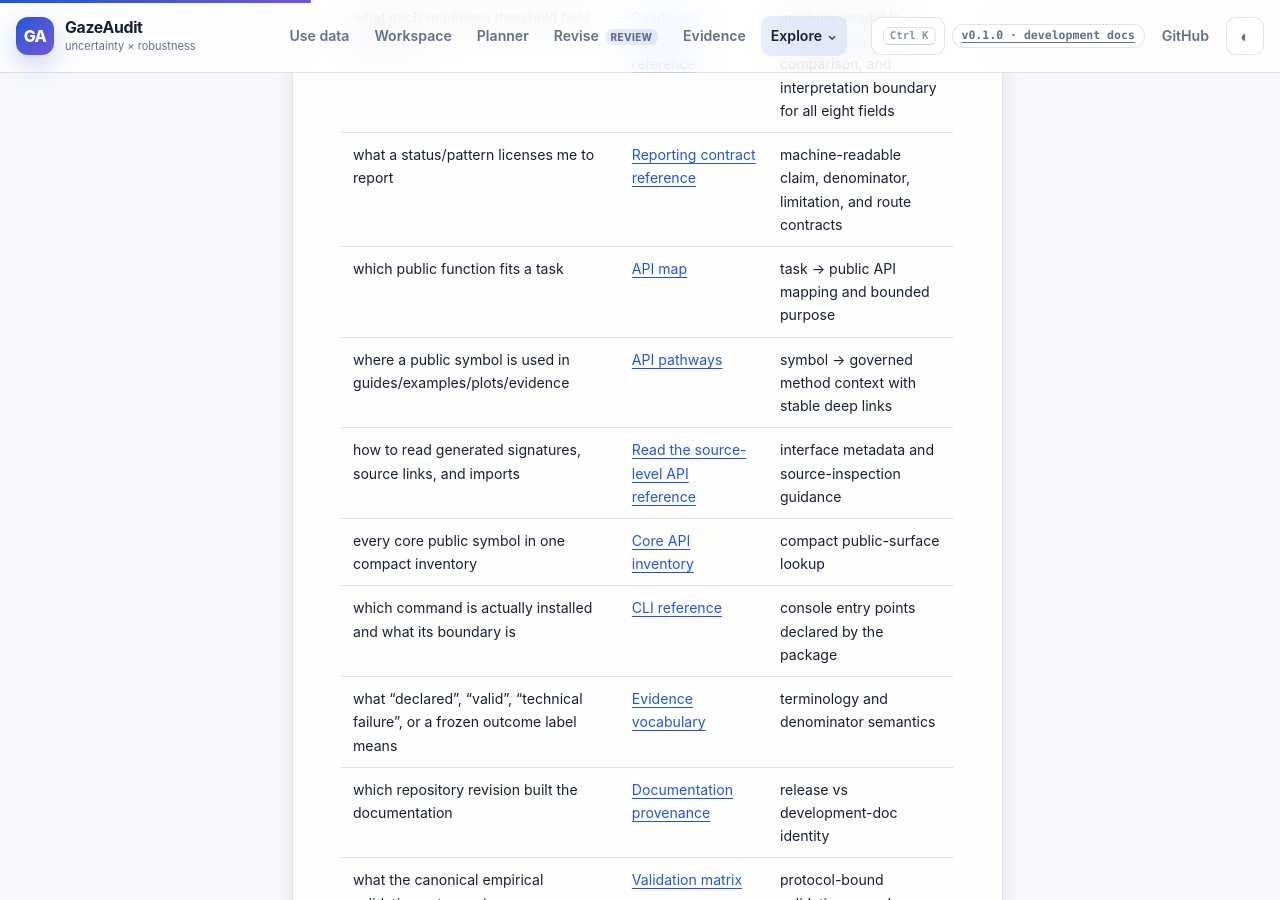
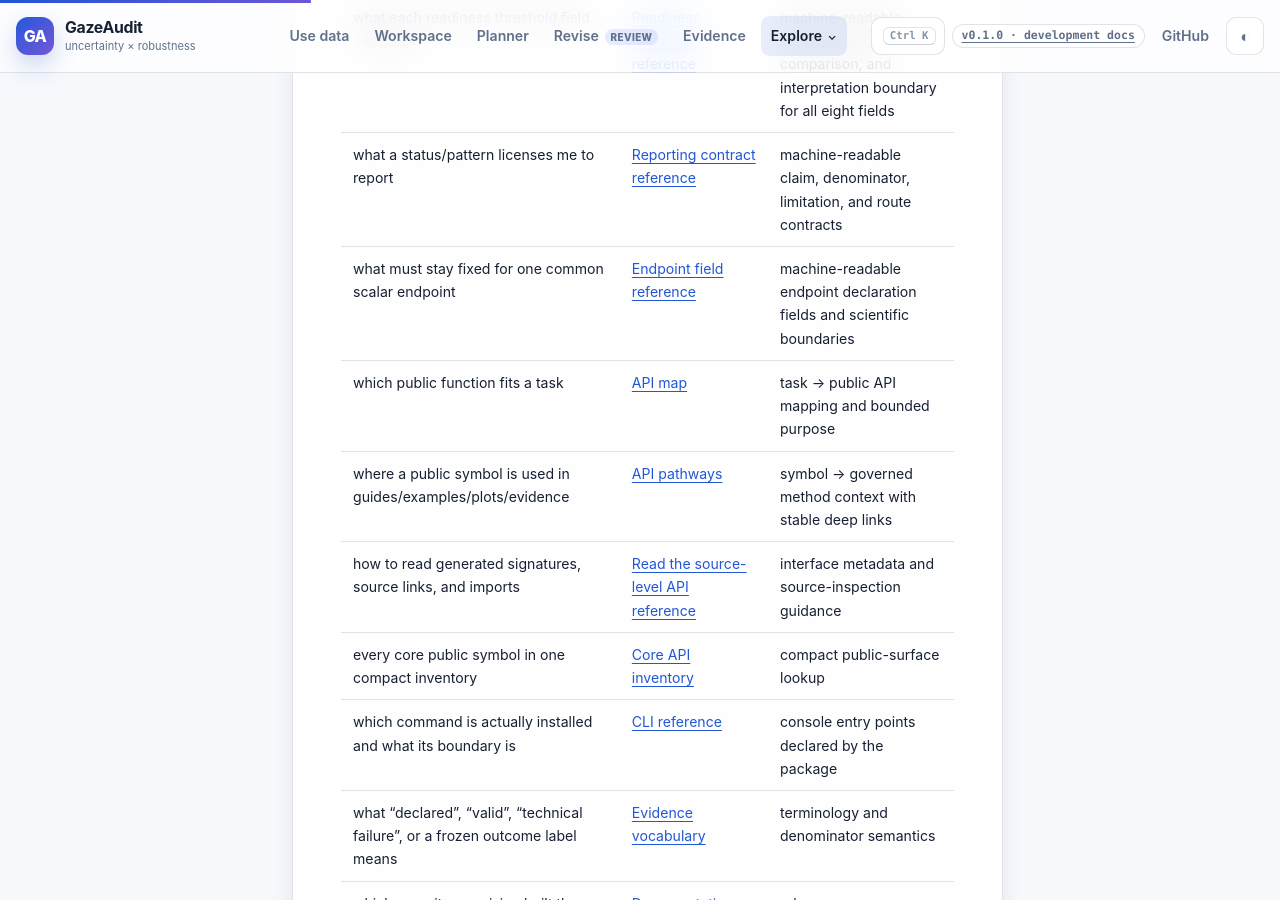
Before and after one commit to stefanosbalaskas/GazeAudit, a Jekyll site: the page built from docs/reference/index.md, in a window 1280 px wide and 900 px high, scrolled down 1435 px. Built offline with Jekyll 4.4.1, drawn with Linux system fonts in a browser that asks for light colours.

Commit message:
docs: add endpoint contract reference

```diff
--- a/docs/reference/index.md
+++ b/docs/reference/index.md
@@ -27,6 +27,7 @@ These pages describe public APIs, installed commands, status vocabulary, softwar
 | what a structural-QC issue/detail code means | [Structural QC Issue Clinic]({{ '/docs/reference/qc-issue-clinic/' | relative_url }}) | issue family, diagnostic scope/detail, inspection route, and non-exclusion boundary |
 | what each readiness threshold field evaluates | [Readiness threshold reference]({{ '/assets/readiness-threshold-reference.json' | relative_url }}) | machine-readable scope, metric, comparison, and interpretation boundary for all eight fields |
 | what a status/pattern licenses me to report | [Reporting contract reference]({{ '/assets/reporting-contract-reference.json' | relative_url }}) | machine-readable claim, denominator, limitation, and route contracts |
+| what must stay fixed for one common scalar endpoint | [Endpoint field reference]({{ '/assets/endpoint-contract-reference.json' | relative_url }}) | machine-readable endpoint declaration fields and scientific boundaries |
 | which public function fits a task | [API map]({{ '/docs/reference/api-map/' | relative_url }}) | task → public API mapping and bounded purpose |
 | where a public symbol is used in guides/examples/plots/evidence | [API pathways]({{ '/docs/reference/api-pathways/' | relative_url }}) | symbol → governed method context with stable deep links |
 | how to read generated signatures, source links, and imports | [Read the source-level API reference]({{ '/docs/guides/read-api-reference/' | relative_url }}) | interface metadata and source-inspection guidance |
```
